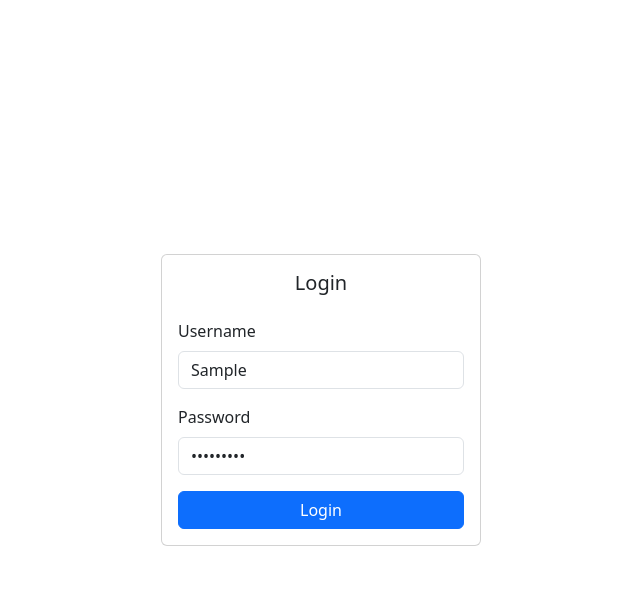
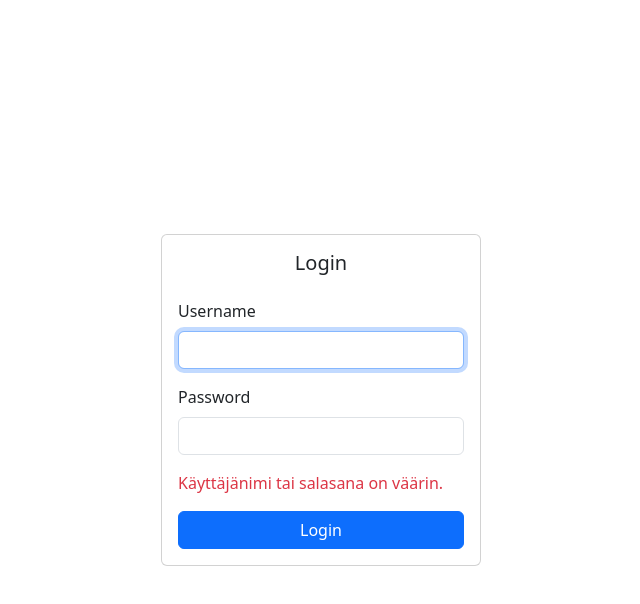
Before and after one commit to EemilAir/TicketGuru, a React (Vite) app in the folder frontend/: page /login in a window 1280 px wide. Both pictures are taken after typing "Sample", "Sample123" into the empty fields and a click on the button "Login". Shown: the top 604 px of the page, without its empty margins (319-959 px from the left). Built offline with nearby package versions, Linux system fonts and the light colour scheme; no server answers.

Commit message:
Virheenkäsittelyä myyntitapahtumien hakuun, uuden tapahtuman nimeen ja kirjautumiseen

```diff
--- a/frontend/package.json
+++ b/frontend/package.json
@@ -12,6 +12,7 @@
   "dependencies": {
     "@babel/runtime": "^7.26.0",
     "axios": "^1.7.7",
+    "dayjs": "^1.11.13",
     "frontend": "file:",
     "qrcode-generator": "^1.4.4",
     "qrcode.react": "^4.1.0",
--- a/frontend/src/components/AuthContext.jsx
+++ b/frontend/src/components/AuthContext.jsx
@@ -34,7 +34,7 @@ export const AuthProvider = ({ children }) => {
         } catch (error) {
             setIsAuthenticated(false);
             setUsername(null);
-            console.error(error);
+            throw error;
         }
     }
 
--- a/frontend/src/components/Dashboard.jsx
+++ b/frontend/src/components/Dashboard.jsx
@@ -1,16 +1,37 @@
 import { Card, Button, Row, Col, Form, InputGroup } from 'react-bootstrap';
 import { Link, useNavigate } from 'react-router';
-import { useState } from 'react';
+import { useState, useEffect } from 'react';
+import { fetchMyyntitapahtuma } from '../api/myyntitapahtumat';
 
 export default function Dashboard() {
     const [myyntitapahtumaId, setMyyntitapahtumaId] = useState('');
+    const [error, setError] = useState(null);
     const navigate = useNavigate();
 
-    const handleSearch = () => {
+    const handleSearch = async () => {
         if (myyntitapahtumaId) {
-            navigate(`/myyntitapahtumat/${myyntitapahtumaId}`);
+            try {
+                const myyntitapahtuma = await fetchMyyntitapahtuma(myyntitapahtumaId);
+                if (myyntitapahtuma) {
+                    navigate(`/myyntitapahtumat/${myyntitapahtumaId}`);
+                } else {
+                    setError(`Myyntitapahtumaa ei löydy ID:llä ${myyntitapahtumaId}.`);
+                }
+            } catch (err) {
+                setError('Virhe haettaessa myyntitapahtumaa.');
+            }
         }
     };
+
+    useEffect(() => {
+        if (error) {
+            const timer = setTimeout(() => {
+                setError(null);
+            }, 4000);
+
+            return () => clearTimeout(timer);
+        }
+    }, [error]);
 
     return (
         <Row className="mb-4 d-flex align-items-stretch">
@@ -46,6 +67,7 @@ export default function Dashboard() {
                                 </Form.FloatingLabel>
                                 <Button variant="secondary" onClick={handleSearch}>Hae</Button>
                             </InputGroup>
+                            {error && <Form.Text className="text-danger">{error}</Form.Text>}
                         </Form.Group>
                     </Card.Body>
                 </Card>
--- a/frontend/src/components/LoginForm.jsx
+++ b/frontend/src/components/LoginForm.jsx
@@ -1,16 +1,36 @@
-import { useState } from 'react';
+import { useState, useEffect, useRef } from 'react';
 import { useAuth } from './AuthContext';
 import { Form, Button, Card } from 'react-bootstrap';
 
 const LoginForm = () => {
     const [username, setUsername] = useState('');
     const [password, setPassword] = useState('');
+    const usernameRef = useRef(null);
+    const [error, setError] = useState(null);
+
     const { login } = useAuth();
 
-    const handleLogin = (e) => {
+    const handleLogin = async (e) => {
         e.preventDefault();
-        login(username, password);
+        try {
+            await login(username, password);
+        } catch (err) {
+            setError('Käyttäjänimi tai salasana on väärin.');
+            setUsername('');
+            setPassword('');
+            usernameRef.current.focus();
+        }
     };
+
+    useEffect(() => {
+        if (error) {
+            const timer = setTimeout(() => {
+                setError(null);
+            }, 5000);
+
+            return () => clearTimeout(timer);
+        }
+    }, [error]);
 
     return (
         <div className="d-flex justify-content-center align-items-center vh-100">
@@ -24,6 +44,7 @@ const LoginForm = () => {
                                 type="text"
                                 value={username}
                                 onChange={(e) => setUsername(e.target.value)}
+                                ref={usernameRef}
                                 required
                             />
                         </Form.Group>
@@ -36,6 +57,7 @@ const LoginForm = () => {
                                 required
                             />
                         </Form.Group>
+                        {error && <div className="text-danger mb-3">{error}</div>}
                         <Button variant="primary" type="submit" className="w-100">Login</Button>
                     </Form>
                 </Card.Body>
--- a/frontend/src/components/Navigation.jsx
+++ b/frontend/src/components/Navigation.jsx
@@ -1,18 +1,39 @@
-import {useState} from 'react';
+import {useState, useEffect} from 'react';
 import { Link, useNavigate } from 'react-router';
 import { useAuth } from './AuthContext';
 import { Navbar, Nav, NavDropdown, Container, Form, InputGroup, Button } from 'react-bootstrap';
+import { fetchMyyntitapahtuma } from '../api/myyntitapahtumat';
 
 export default function Navigation() {
     const { logout, username } = useAuth();
     const navigate = useNavigate();
+    const [error, setError] = useState(null);
     const [myyntitapahtumaId, setMyyntitapahtumaId] = useState('');
 
-    const handleSearch = () => {
+    const handleSearch = async () => {
         if (myyntitapahtumaId) {
-            navigate(`/myyntitapahtumat/${myyntitapahtumaId}`);
+            try {
+                const myyntitapahtuma = await fetchMyyntitapahtuma(myyntitapahtumaId);
+                if (myyntitapahtuma) {
+                    navigate(`/myyntitapahtumat/${myyntitapahtumaId}`);
+                } else {
+                    setError(`Myyntitapahtumaa ei löydy ID:llä ${myyntitapahtumaId}.`);
+                }
+            } catch (err) {
+                setError('Virhe haettaessa myyntitapahtumaa.');
+            }
         }
     };
+
+    useEffect(() => {
+        if (error) {
+            const timer = setTimeout(() => {
+                setError(null);
+            }, 4000);
+
+            return () => clearTimeout(timer);
+        }
+    }, [error]);
 
     return (
         <Navbar bg="light" expand="md">
@@ -41,6 +62,7 @@ export default function Navigation() {
                                     </Form.FloatingLabel>
                                     <Button variant="secondary" onClick={handleSearch}>Hae</Button>
                                 </InputGroup>
+                                {error && <Form.Text className="text-danger">{error}</Form.Text>}
                             </Form.Group>
                         </NavDropdown>
                     </Nav>
--- a/frontend/src/components/UusiTapahtuma.jsx
+++ b/frontend/src/components/UusiTapahtuma.jsx
@@ -27,6 +27,7 @@ export default function UusiTapahtuma() {
 
     const [osoitteet, setOsoitteet] = useState([]);
     const [lipputyypit, setLipputyypit] = useState([]);
+    const [error, setError] = useState(null);
 
     useEffect(() => {
         const fetchData = async () => {
@@ -56,6 +57,11 @@ export default function UusiTapahtuma() {
         if (name === 'nimi') {
             const exists = tapahtumat.some(tapahtuma => tapahtuma.nimi.toLowerCase() === value.toLowerCase());
             setNimiExists(exists);
+            if (exists) {
+                setError(`Tapahtuma nimellä "${value}" on jo olemassa.`);
+            } else {
+                setError(null);
+            }
         }
     };
 
@@ -102,6 +108,7 @@ export default function UusiTapahtuma() {
                 onChange={handleChange}
                 required
             />
+            {error && <p className="text-danger">{error}</p>}
             <FormField label="Tapahtuman kuvaus" type="textarea" id="kuvaus" name="kuvaus" value={tapahtumaDTO.kuvaus} onChange={handleChange} required />
             <FormField label="Tapahtuman kategoria" type="text" id="kategoria" name="kategoria" value={tapahtumaDTO.kategoria} onChange={handleChange} required />
             <FormField label="Aloituspäivämäärä" type="datetime-local" id="aloituspvm" name="aloituspvm" value={tapahtumaDTO.aloituspvm} onChange={handleChange} required />
```
Also changed, not shown: 1 other file (tests, documents, lock files or other folders).
